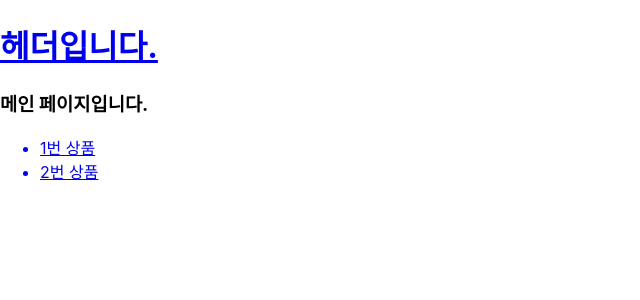
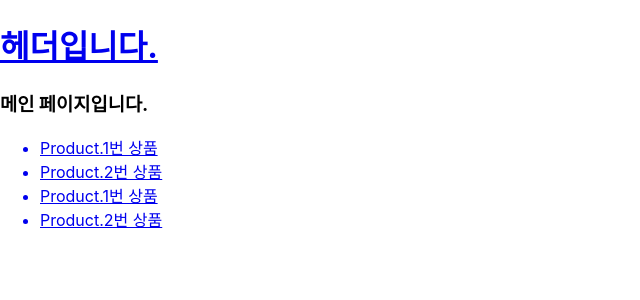
Before and after one commit to pelshad/React, a React (Create React App) app: page / in a window 1280 px wide. Shown: the top 300 px of the page, without its empty margins (0-640 px from the left). Built offline with nearby package versions, Linux system fonts and the light colour scheme.

Commit message:
라우트 끝

```diff
--- a/src/components/Day5/RouteMain.js
+++ b/src/components/Day5/RouteMain.js
@@ -6,8 +6,12 @@ const RouterMain = () => {
         <div>
             <h3>메인 페이지입니다.</h3>
             <ul>
-                <Link to="/product/1"><li>1번 상품</li></Link>
-                <Link to="/product/2"><li>2번 상품</li></Link>
+                {/**useParams를 활용한 컴포넌트 */}
+                <Link to="/product/1"><li>Product.1번 상품</li></Link>
+                <Link to="/product/2"><li>Product.2번 상품</li></Link>
+                {/**useParams, useLocation을 활용한 컴포넌트 */}
+                <Link to="/product2/1"><li>Product.1번 상품</li></Link>
+                <Link to="/product2/2"><li>Product.2번 상품</li></Link>
             </ul>
         </div>
     );
--- a/src/components/Day5/RouteProduct.js
+++ b/src/components/Day5/RouteProduct.js
@@ -1,12 +1,25 @@
 import React from 'react';
 import { useParams } from 'react-router-dom'; //URL 파라미터 값 받는 컴포넌트
+import { useNavigate } from 'react-router-dom';
 
 const RouteProduct = () => {
     const { productId } = useParams(); //URL 파라미터를 담을 변수
+    const navigate = useNavigate(); //별도의 link컴포넌트 없이 간단한 페이지 이동을 위한 navigate 기능
+
     return (
-        <div>
-            <h3>{productId}번 상품 페이지입니다.</h3>
-        </div>
+        <>
+            <div>
+                <h3>{productId}번 상품 페이지입니다.</h3>
+            </div>
+            <ul>
+                <li><button onClick={() => navigate(-2)}>Go 2 pages back</button></li>
+                <li><button onClick={() => navigate(-1)}>Go Back</button></li>
+                <li><button onClick={() => navigate(1)}>Go forward</button></li>
+                <li><button onClick={() => navigate(2)}>Go 2 pages forward</button></li>
+                <li><button onClick={() => navigate('/')}>Go Root</button></li>
+                <li><button onClick={() => navigate('/', {replace: true})}>Go Root</button></li>
+            </ul>
+        </>
     );
 };
 
--- a/src/components/Day5/RouteProduct2.js
+++ b/src/components/Day5/RouteProduct2.js
@@ -1,16 +1,24 @@
 import React from 'react';
 import { useParams } from 'react-router-dom'; //URL 파라미터 값 받는 컴포넌트
-
 import { useLocation } from 'react-router-dom';
 
+//http://localhost:3000/product2/1?search=productName&q=demo#test 주소로 접속
 
-const RouteProduct = () => {
-    const { productId } = useParams(); //URL 파라미터를 담을 변수
+const RouteProduct2 = () => {
+    const productId = useParams().productId;
+    const location = useLocation();
+
     return (
         <div>
             <h3>{productId}번 상품 페이지입니다.</h3>
+            <ul>
+                <li>hash : {location.hash}</li>
+                <li>pathname : {location.pathname}</li>
+                <li>state : {location.state}</li>
+                <li>key : {location.key}</li>
+            </ul>
         </div>
     );
 };
 
-export default RouteProduct;
+export default RouteProduct2;
```
